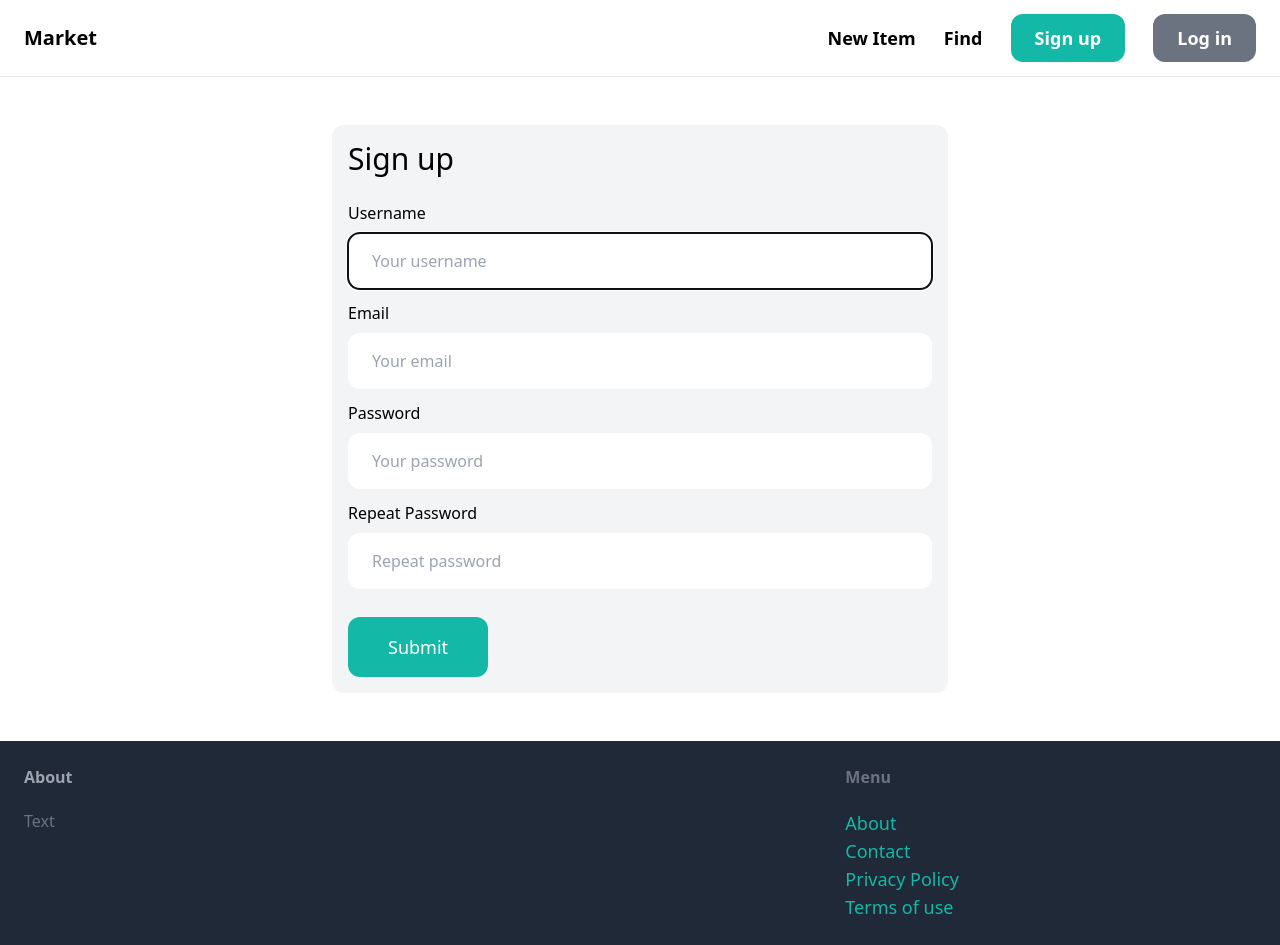
After one commit to tomek28611/Ecommerce-5-django, a Django app: page /signup/ in a window 1280 px wide. The commit adds this page. Run offline with Django 4.2, Linux system fonts and the light colour scheme; some libraries are stand-ins or nearby versions.

Commit message:
Signup, Login

```diff
--- /dev/null
+++ b/core/forms.py
@@ -0,0 +1,38 @@
+from django import forms
+from django.contrib.auth.forms import UserCreationForm, AuthenticationForm
+from django.contrib.auth.models import User
+
+class LoginForm(AuthenticationForm):
+        username = forms.CharField(widget=forms.TextInput(attrs={
+        'placeholder': 'Your username',
+        'class': 'w-full py-4 px-6 rounded-xl'
+    }))
+        password = forms.CharField(widget=forms.PasswordInput(attrs={
+        'placeholder': 'Your password',
+        'class': 'w-full py-4 px-6 rounded-xl'
+    }))
+
+class SignupForm(UserCreationForm):
+    class Meta:
+        model = User
+        fields = ('username', 'email', 'password1', 'password2')
+
+    username = forms.CharField(widget=forms.TextInput(attrs={
+        'placeholder': 'Your username',
+        'class': 'w-full py-4 px-6 rounded-xl'
+    }))
+
+    email = forms.CharField(widget=forms.EmailInput(attrs={
+        'placeholder': 'Your email',
+        'class': 'w-full py-4 px-6 rounded-xl'
+    }))
+
+    password1 = forms.CharField(widget=forms.PasswordInput(attrs={
+        'placeholder': 'Your password',
+        'class': 'w-full py-4 px-6 rounded-xl'
+    }))
+
+    password2 = forms.CharField(widget=forms.PasswordInput(attrs={
+        'placeholder': 'Repeat password',
+        'class': 'w-full py-4 px-6 rounded-xl'
+    }))
--- a/core/templates/core/base.html
+++ b/core/templates/core/base.html
@@ -13,9 +13,13 @@
         <div class="space-x-6">
             <a href="#" class="text-lg font-semibold hover:text-gray-500">New Item</a>
             <a href="#" class="text-lg font-semibold hover:text-gray-500">Find</a>
-            <a href="#" class="px-6 py-3 text-lg font-semibold bg-teal-500 text-white rounded-xl hover:bg-teal-700">Sign up</a>
-            <a href="#" class="px-6 py-3 text-lg font-semibold bg-gray-500 text-white rounded-xl hover:bg-gray-700">Log in</a>
-
+            {% if request.user.is_authenticated %}
+                <a href="#" class="px-6 py-3 text-lg font-semibold bg-teal-500 text-white rounded-xl hover:bg-teal-700">Inbox</a>
+                <a href="#" class="px-6 py-3 text-lg font-semibold bg-gray-500 text-white rounded-xl hover:bg-gray-700">Dashboard</a>
+            {% else %}
+                 <a href="{% url 'core:signup' %}" class="px-6 py-3 text-lg font-semibold bg-teal-500 text-white rounded-xl hover:bg-teal-700">Sign up</a>
+                 <a href="{% url 'core:login' %}" class="px-6 py-3 text-lg font-semibold bg-gray-500 text-white rounded-xl hover:bg-gray-700">Log in</a>
+            {% endif %}
         </div>
     </nav>
     <div class="px-6 py-6">
@@ -34,7 +38,7 @@
             </h3>
             <ul class="space-y2">
                 <li><a href="#" class="text-lg text-teal-500 hover:text-teal-700">About</a></li>
-                <li><a href="{% url 'contact'%}" class="text-lg text-teal-500 hover:text-teal-700">Contact</a></li>
+                <li><a href="{% url 'core:contact' %}" class="text-lg text-teal-500 hover:text-teal-700">Contact</a></li>
                 <li><a href="#" class="text-lg text-teal-500 hover:text-teal-700">Privacy Policy</a></li>
                 <li><a href="#" class="text-lg text-teal-500 hover:text-teal-700">Terms of use</a></li>
 
--- /dev/null
+++ b/core/templates/core/signup.html
@@ -0,0 +1,46 @@
+{% extends 'core/base.html' %}
+
+{% block title %}Sign up{% endblock %}
+
+{% block content %}
+<div class="w-1/2 my-6 p-4 mx-auto bg-gray-100 rounded-xl">
+    <h1 class="mb-6 text-3xl">Sign up</h1>
+
+    <form method="post" action=".">
+        {% csrf_token %}
+
+
+            <div class="mb-3">
+                <label class="inline-block mb-2">Username</label><br>
+                {{ form.username }}
+            </div>
+
+            <div class="mb-3">
+                <label class="inline-block mb-2">Email</label><br>
+                {{ form.email }}
+            </div>
+
+            <div class="mb-3">
+                <label class="inline-block mb-2">Password</label><br>
+                {{ form.password1 }}
+            </div>
+
+            <div class="mb-3">
+                <label class="inline-block mb-2">Repeat Password</label><br>
+                {{ form.password2 }}
+            </div>
+
+            {% if form.errors or form.non_field_errors %}
+                <div class="mb-3 p-6 bg-red-100 rounded-xl">
+                    {% for field in form %}
+                        {{ field.errors }}
+                    {% endfor %}
+
+                    {{ form.non_field_errors }}
+
+                </div>
+            {% endif %}
+        <button class="mt-4 py-4 px-10 text-lg bg-teal-500 hover:bg-teal-700 rounded-xl text-white">Submit</button>
+    </form>
+</div>
+{% endblock  %}
--- /dev/null
+++ b/core/urls.py
@@ -0,0 +1,14 @@
+from django.contrib.auth import views as auth_views
+from django.urls import path
+
+from . import views
+from .forms import LoginForm
+
+app_name = 'core'
+
+urlpatterns = [
+    path('', views.index, name='index'),
+    path('contact/', views.contact, name='contact'),
+    path('signup/', views.signup, name='signup'),
+    path('login/', auth_views.LoginView.as_view(template_name='core/login.html', authentication_form=LoginForm), name='login'),
+]
--- a/core/views.py
+++ b/core/views.py
@@ -1,6 +1,8 @@
-from django.shortcuts import render
+from django.shortcuts import render, redirect
 
 from item.models import Category, Item
+
+from .forms import SignupForm
 
 def index(request):
     items = Item.objects.filter(is_sold=False)[0:6]
@@ -13,3 +15,18 @@ def index(request):
 
 def contact(request):
     return render(request, 'core/contact.html')
+
+def signup(request):
+    if request.method == 'POST':
+        form = SignupForm(request.POST)
+
+        if form.is_valid():
+            form.save()
+
+            return redirect('/login/')
+    else:
+        form = SignupForm()
+
+    return render(request, 'core/signup.html', {
+        'form': form
+    })
--- a/market/settings.py
+++ b/market/settings.py
@@ -26,6 +26,10 @@ SECRET_KEY = 'django-insecure-bqx#dk9b_uz^l2vb6#(%h@1l3e@w9)nasa(f66rvi=^y+dxx$c
 DEBUG = True
 
 ALLOWED_HOSTS = []
+
+LOGIN_URL = '/login/',
+LOGIN_REDIRECT_URL = '/',
+LOGOUT_REDIRECT_URL = '/',
 
 
 # Application definition
--- a/market/urls.py
+++ b/market/urls.py
@@ -3,11 +3,9 @@ from django.conf.urls.static import static
 from django.contrib import admin
 from django.urls import path, include
 
-from core.views import index, contact
 
 urlpatterns = [
-    path('', index, name='index'),
+    path('', include('core.urls')),
     path('items/', include('item.urls')),
-    path('contact/', contact, name='contact'),
     path('admin/', admin.site.urls),
 ] + static(settings.MEDIA_URL, document_root=settings.MEDIA_ROOT)
```
Also changed, not shown: core/templates/core/login.html (added, +36 -0 lines), db.sqlite3.
